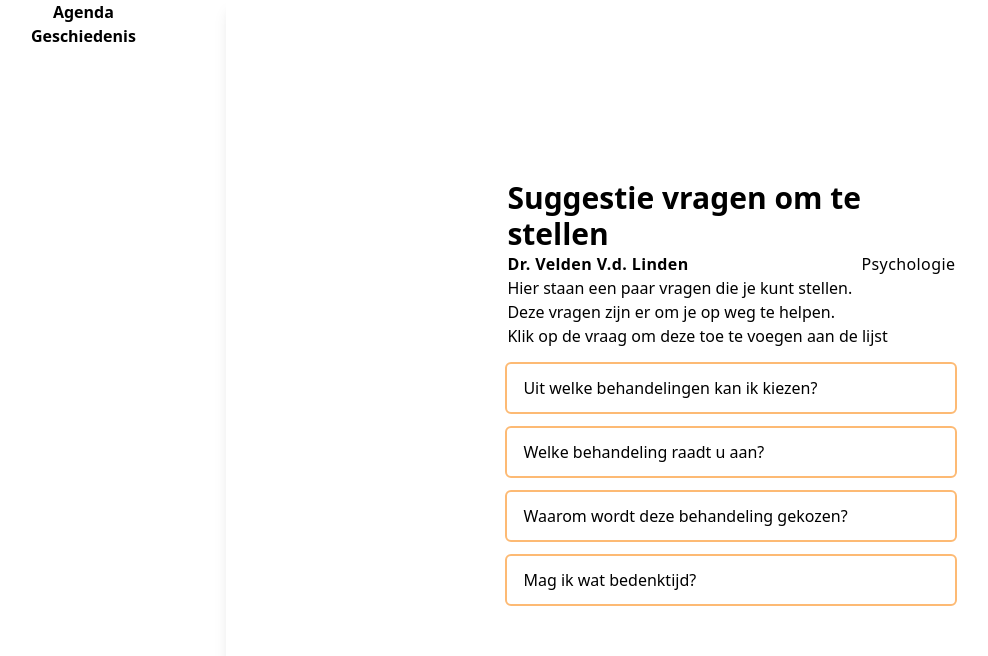
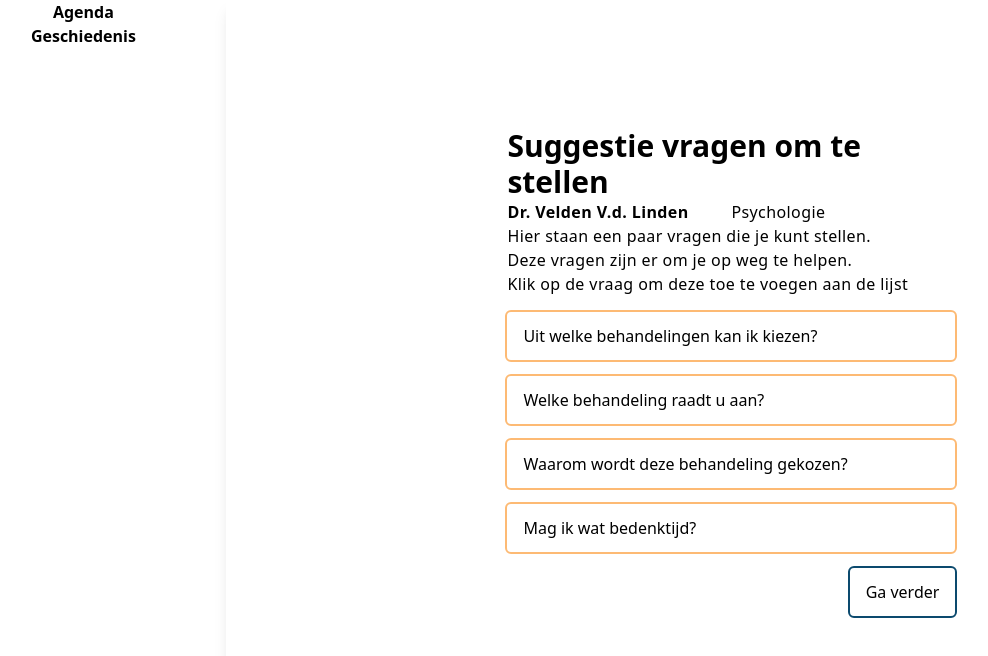
Before and after one commit to jexscx/hello-health, a Nuxt app: page /questions in a window 1280 px wide. Shown: the top 656 px of the page, without its empty margins (43-1031 px from the left). Built offline with nearby package versions, Linux system fonts and the light colour scheme.

Commit message:
add: quetsion input, fix: small syntaxes

```diff
--- a/components/Appointment/AppointmentSubstep.vue
+++ b/components/Appointment/AppointmentSubstep.vue
@@ -3,9 +3,9 @@
     to="/questions"
     class="shadow-3xl rounded w-full h-12 flex flex-row justify-between items-center"
   >
-    <span class="pl-4 text-base font-bold tracking-wide">{{ text }}</span>
+    <span class="pl-2 text-base font-bold tracking-wide">{{ text }}</span>
 
-    <span class="text-base tracking-wide">Bekijken</span>
+    <span class="text-base tracking-wide pr-2">Bekijken</span>
   </NuxtLink>
 </template>
 
--- /dev/null
+++ b/components/Button.vue
@@ -0,0 +1,18 @@
+<template>
+  <div class="grid justify-end">
+    <NuxtLink
+      :to="slug"
+      class="outline outline-2 outline-sky-900 rounded px-4 h-12 flex justify-center items-center"
+      :class="{ 'bg-sky-900 text-white font-bold': !secondary }"
+    >
+      <slot></slot>
+    </NuxtLink>
+  </div>
+</template>
+
+<script setup lang="ts">
+defineProps<{
+  secondary: boolean;
+  slug: string;
+}>();
+</script>
--- /dev/null
+++ b/components/CustomInput.vue
@@ -0,0 +1,20 @@
+<template>
+  <div>
+    <input
+      class="inputField"
+      type="text"
+      :value="modelValue"
+      @keyup.enter="
+        $emit('update:modelValue', ($event.target as HTMLInputElement).value)
+      "
+      placeholder="Voeg vragen toe"
+    />
+  </div>
+</template>
+
+<script setup lang="ts">
+defineProps<{
+  modelValue: string;
+}>();
+defineEmits(["update:modelValue"]);
+</script>
--- a/layouts/default.vue
+++ b/layouts/default.vue
@@ -1,9 +1,8 @@
 <template>
-    <div class="grid grid-cols-[1fr_4fr] h-full w-full gap-4">
-        <DesktopMenu />
-        <div class="shadow-lg grid place-items-center">
-            <slot></slot>
-        </div>
-
+  <div class="grid grid-cols-[1fr_4fr] h-full w-full gap-4">
+    <DesktopMenu />
+    <div class="shadow-lg grid justify-center pt-32">
+      <slot></slot>
     </div>
+  </div>
 </template>
--- a/pages/appointment/[slug].vue
+++ b/pages/appointment/[slug].vue
@@ -1,11 +1,11 @@
 <template>
   <div class="flex flex-col space-y-3" v-if="!pending">
     <div>
-      <h1 class="text-3xl font-bold">Afspraak details</h1>
+      <h1 class="h1">Afspraak details</h1>
     </div>
     <div class="grid grid-cols-2 items-end space-y-1 max-w-md" v-if="data">
-      <h6 class="text-xl font-bold">{{ data.person }}</h6>
-      <p class="text-base text-right tracking-wide">{{ data.department }}</p>
+      <h2 class="h2">{{ data.person }}</h2>
+      <span class="text">{{ data.department }}</span>
       <div class="flex space-x-3">
         <svg
           width="24"
@@ -24,12 +24,12 @@
       </div>
       <p class="text-base text-right tracking-wide">0/3 stappen voltooid</p>
     </div>
-    <AppointmentProgressBar :progress="67" />
+    <AppointmentProgressBar :progress="1" />
 
     <div class="flex flex-col gap-y-2">
       <AppointmentStep
         step-name="Voorbereiding"
-        :substeps="['Test', 'Test 2']"
+        :substeps="['Vragen voorbereiden']"
       />
     </div>
   </div>
--- a/pages/index.vue
+++ b/pages/index.vue
@@ -1,7 +1,7 @@
 <template>
   <div class="flex flex-col space-y-3" v-if="!pending">
     <div>
-      <h1 class="text-3xl font-bold">Aankomende afspraken</h1>
+      <h1 class="h1">Aankomende afspraken</h1>
     </div>
     <CalendarItem
       v-for="appointment of data?.appointments"
--- /dev/null
+++ b/pages/own-questions.vue
@@ -0,0 +1,24 @@
+<template>
+  <div class="flex flex-col max-w-md">
+    <div>
+      <h1 class="text-3xl font-bold">Eigen vragen toevoegen</h1>
+    </div>
+    <div class="grid grid-cols-2 items-center">
+      <span class="text-base text-left font-bold tracking-wide">
+        Dr. Velden V.d. Linden
+      </span>
+      <span class="text-base text-right tracking-wide">Psychologie</span>
+    </div>
+    <div class="flex flex-col">
+      <span>Voeg je eigen vragen toe aan de lijst.</span>
+    </div>
+    <CustomInput v-model:model-value="question" />
+    <ul>
+      <li>{{ question }}</li>
+    </ul>
+  </div>
+</template>
+
+<script setup lang="ts">
+const question = ref("");
+</script>
--- a/pages/questions.vue
+++ b/pages/questions.vue
@@ -1,18 +1,18 @@
 <template>
   <div class="flex flex-col max-w-md">
     <div>
-      <h1 class="text-3xl font-bold">Suggestie vragen om te stellen</h1>
+      <h1 class="h1">Suggestie vragen om te stellen</h1>
     </div>
     <div class="grid grid-cols-2 items-center">
-      <p class="text-base text-left font-bold tracking-wide">
-        Dr. Velden V.d. Linden
-      </p>
-      <p class="text-base text-right tracking-wide">Psychologie</p>
+      <span class="text-bold"> Dr. Velden V.d. Linden </span>
+      <span class="text">Psychologie</span>
     </div>
     <div class="flex flex-col">
-      <p>Hier staan een paar vragen die je kunt stellen.</p>
-      <p>Deze vragen zijn er om je op weg te helpen.</p>
-      <p>Klik op de vraag om deze toe te voegen aan de lijst</p>
+      <span class="text">Hier staan een paar vragen die je kunt stellen.</span>
+      <span class="text">Deze vragen zijn er om je op weg te helpen.</span>
+      <span class="text"
+        >Klik op de vraag om deze toe te voegen aan de lijst</span
+      >
     </div>
     <div class="flex flex-col gap-4 py-4">
       <QuestionItem
@@ -23,6 +23,7 @@
         >{{ question.content }}</QuestionItem
       >
     </div>
+    <Button :secondary="true" :slug="'/own-questions'">Ga verder</Button>
   </div>
 </template>
 
--- a/tailwind.config.js
+++ b/tailwind.config.js
@@ -23,6 +23,23 @@ module.exports = {
           "@apply outline outline-2 outline-orange-300 bg-orange-300 rounded w-full h-12 text-left pl-4 text-white font-bold":
             {},
         },
+        ".inputField": {
+          "@apply outline outline-2 outline-orange-300 rounded w-full h-12 pl-4 mt-4":
+            {},
+        },
+        ".text": {
+          "@apply text-base text-left tracking-wide": {},
+        },
+        ".text-bold": {
+          "@apply text-base text-left font-bold tracking-wide": {},
+        },
+        ".h1": {
+          "@apply text-3xl font-bold": {},
+        },
+
+        ".h2": {
+          "@apply text-xl font-bold": {},
+        },
       });
     },
   ],
```
